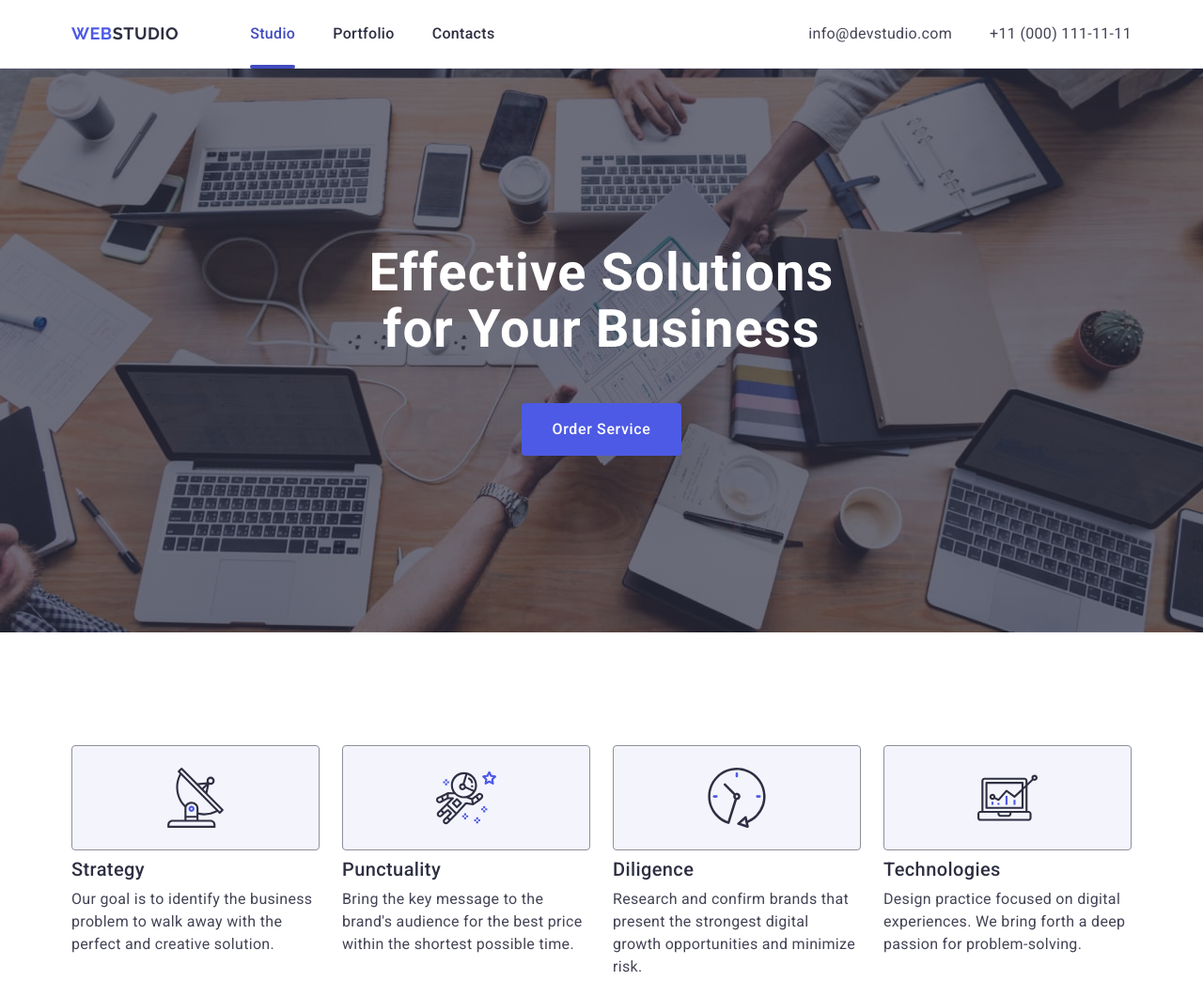
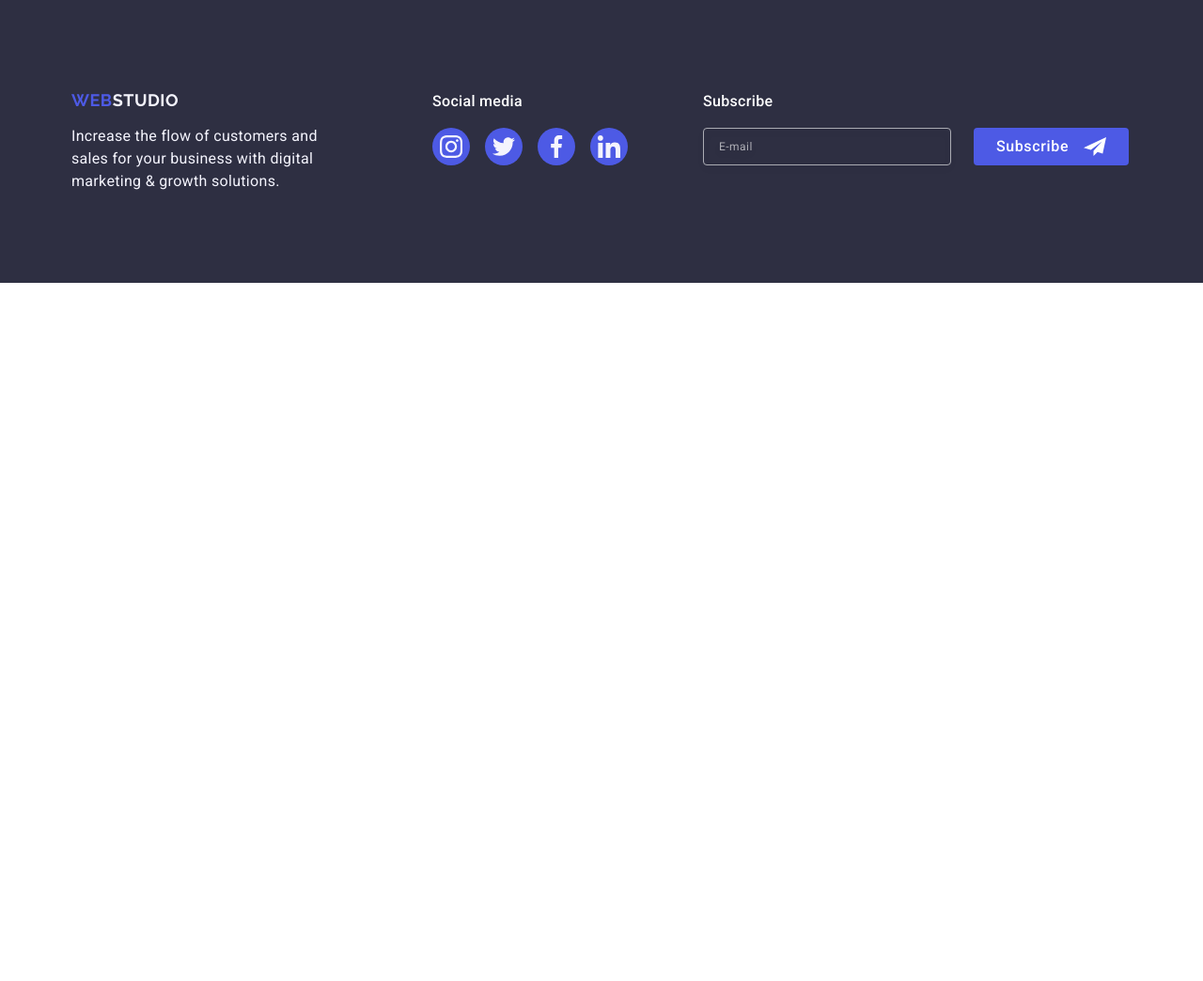
Before and after one commit to YuriiRogovets/goit-markup-hw-06, a plain HTML site: page index.html in a window 1280 px wide. Shown: the top 1044 px of the page at 94% size. After the commit the page ends 800 px from the top, so only its background shows below. Drawn offline with nearby package versions, Linux system fonts and the light colour scheme.

Commit message:
update footer

```diff
--- a/css/styles.css
+++ b/css/styles.css
@@ -44,11 +44,28 @@ img {
 }
 
 .container {
-    max-width: 1158px;
-    margin: 0 auto;
-    padding: 0 15px;
+    min-width: 320px;
+    max-width: 320px;
+    padding-left: 16px;
+    padding-right: 16px;
+    margin-left: auto;
+    margin-right: auto;
 }
 
+
+@media screen and (min-width: 768px) {
+    .container {
+        max-width: 768px;
+    }
+}
+
+@media screen and (min-width: 1158px) {
+    .container {
+        max-width: 1158px;
+        padding-left: 15px;
+        padding-right: 15px;
+    }
+}
 /* Header */
 .header {
     border-bottom: 1px solid var(--c-accent);
@@ -407,21 +424,25 @@ padding: 32px 16px;
 }
 
 .footer {
-    padding: 100px 0;
+    padding: 96px 0;
+    width: 100%;
     background-color: var(--c-hero-bcg);
 }
 
 .footer-inner {
     display: flex;
-    align-items: baseline;
+    flex-wrap: wrap;
+    text-align: center;
+    gap: 72px 24px;
+
 }
 
 .footer-social {
-    margin-right: 80px;
+    margin: 0 auto;
 }
 
 .footer-slogan {
-    margin-right: 120px;
+
 }
 
 .footer-logo {
@@ -446,6 +467,7 @@ padding: 32px 16px;
     font-weight: 400;
     line-height: 1.5;
     letter-spacing: 0.02em;
+    text-align: left;
 }
 
 .footer-social-text {
@@ -497,17 +519,20 @@ padding: 32px 16px;
 
 .footer-form {
     display: flex;
-    gap: 24px;
+    gap: 16px;
+    flex-wrap: wrap;
 }
 .footer-sing-label {
+    width: 100%;
     color: var(--c-bcg-wite);
     font-weight: 500;
     line-height: 1.5;
     letter-spacing: 0.02em;
+    margin: 0 auto;
 }
 
 .footer-input {
-    width: 264px;
+    width: 288px;
     height: 40px;
     border: 1px solid var(--c-bcg-wite);
     background-color: transparent;
@@ -518,6 +543,7 @@ padding: 32px 16px;
     filter: drop-shadow(0px 4px 4px rgba(0, 0, 0, 0.15));
     border-radius: 4px;
     color: var(--c-bcg-wite);
+    opacity: 0.6;
 }
 
 .footer-input::placeholder {
@@ -544,11 +570,53 @@ padding: 32px 16px;
     cursor: pointer;
     border: none;
     border-radius: 4px;
+    margin-left: auto;
+    margin-right: auto;
 }
 
 .footer-button-icon {
     margin-left: 16px;
     fill: var(--c-bcg-wite);
+}
+
+@media screen and (min-width: 768px) {
+    .footer-inner {
+        padding-left: 108px;
+        padding-right: 108px;
+        text-align: left;
+        gap: 24px;
+    }
+
+    .footer-form {
+        display: flex;
+        flex-wrap: nowrap;
+        gap: 24px;
+   }
+    .footer-input {
+        width: 264px;
+    }
+
+    .footer-social {
+        margin-left: 0;
+    }
+}
+
+@media screen and (min-width: 1158px) {
+    .footer-inner {
+        padding-left: 15px;
+        padding-right: 15px;
+        flex-wrap: nowrap;
+        gap: 0;
+
+    }
+
+    .footer-slogan {
+        margin-right: 120px;
+    }
+
+    .footer-social {
+        margin-right: 80px;
+    }
 }
 
 .backdrop {
--- a/index.html
+++ b/index.html
@@ -19,7 +19,7 @@
 </head>
 
 <body>
-    <header class="header">
+    <!--<header class="header">
         <div class="container header-inner">
                 <nav class="header-nav">
                     <a class="logo" href="./index.html">Web<span class="logo-accent">Studio</span>
@@ -47,10 +47,10 @@
                         </ul>
                 </address>
         </div>
-    </header>
+    </header> -->
     <main>
         <!-- Hero section -->
-        <section class="hero-section">
+        <!--<section class="hero-section">
             <div class="container">
                 <h1 class="hero-title">
                     Effective Solutions
@@ -59,9 +59,9 @@
                 <button class="hero-button" type="button">Order Service</button>
             </div>
 
-        </section>
+        </section>-->
         <!--feature-section-->
-        <section class="section">
+        <!--<section class="section">
             <div class="container">
                 <h2 class="visually-hidden">work features</h2>
                 <ul class="feature-list">
@@ -113,9 +113,9 @@
                     </li>
                 </ul>
             </div>
-        </section>
+        </section>-->
         <!--team-section-->
-        -<section class="team-section">
+        <!--<section class="team-section">
             <div class="container">
                 <h2 class="team-title">Our Team</h2>
                 <ul class="team-list">
@@ -269,9 +269,9 @@
                     </li>
                 </ul>
             </div>
-        </section>
+        </section>-->
         <!--portfolio-section-->
-        <section class="section">
+        <!--<section class="section">
             <div class="container">
                 <h2 class="team-title">Our Portfolio</h2>
                 <ul class="portfolio-list">
@@ -350,7 +350,7 @@
                 </ul>
             </div>
 
-        </section>
+        </section>-->
     </main>
 
     <footer class="footer">
```
Also changed, not shown: 1 other file.
